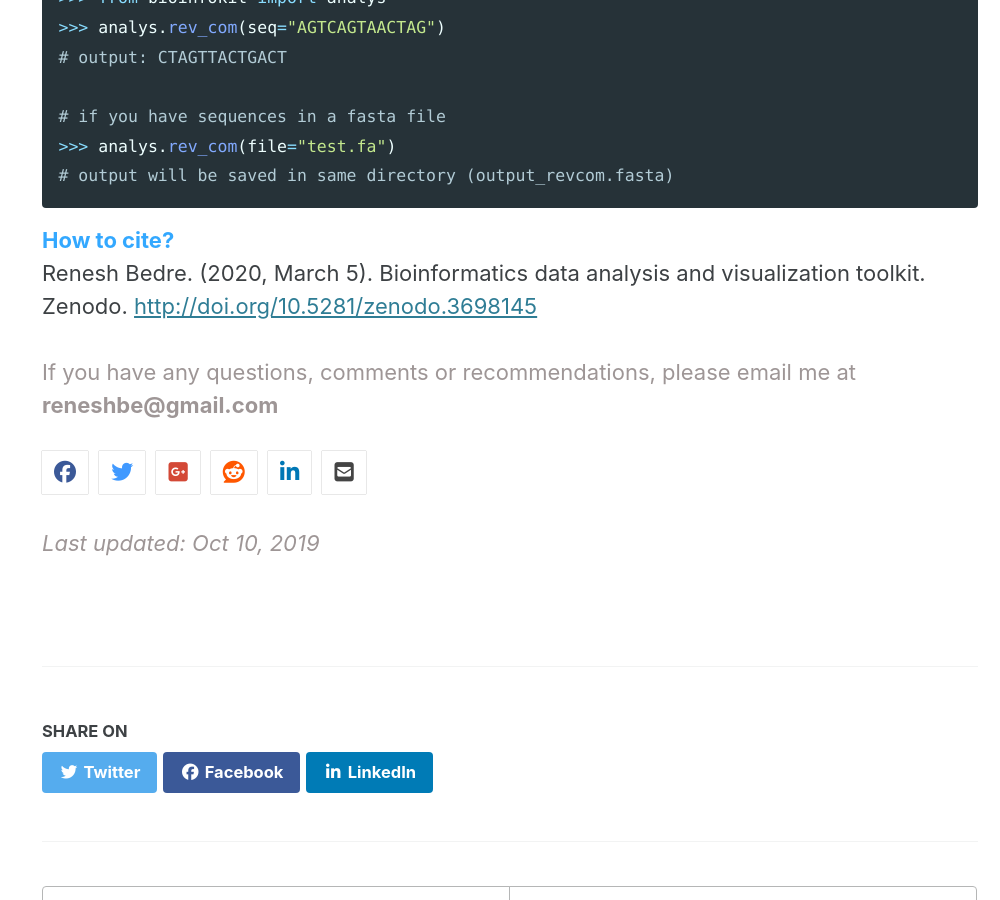
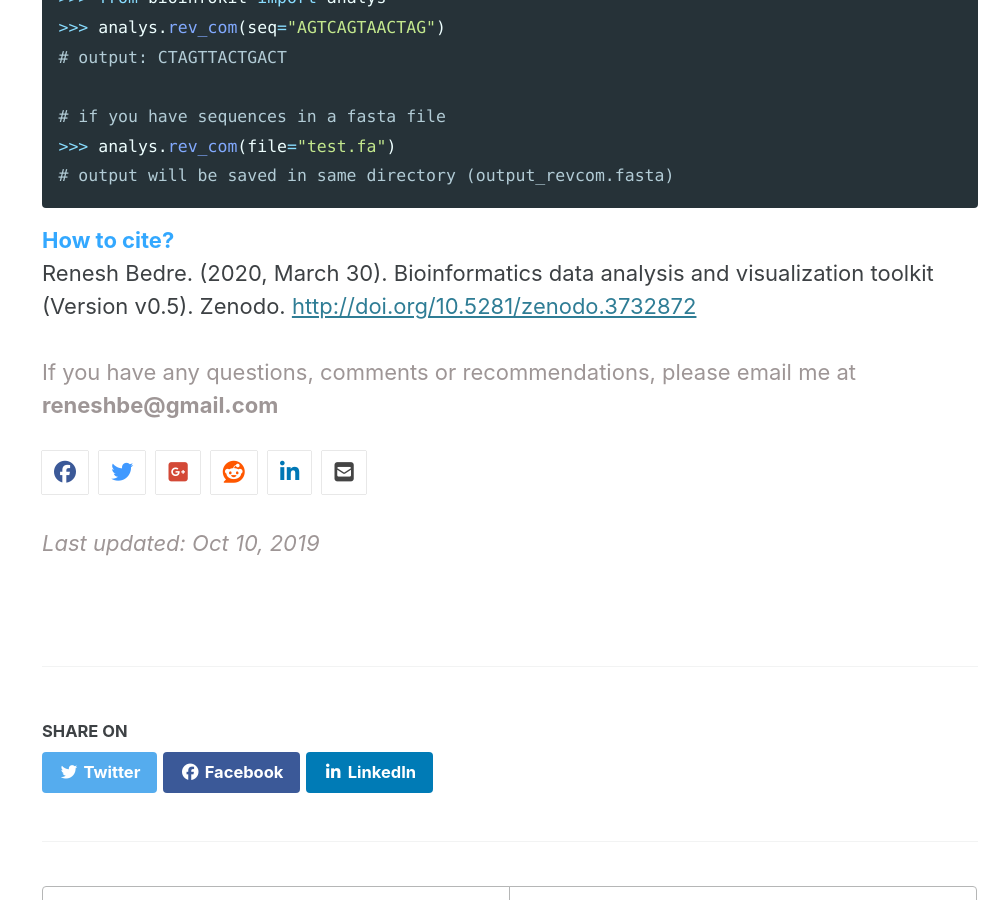
Before and after one commit to reneshbedre/reneshbedre.github.io, a Jekyll site: the page built from _posts/2019-10-9-revcom.md, in a window 1280 px wide and 900 px high, scrolled down 1309 px. Shown: the whole window, without its empty margins (280-1280 px from the left). Built offline with Jekyll 4.4.1, drawn with Linux system fonts in a browser that asks for light colours; cached includes are drawn as plain includes; nearby versions of some CDN libraries; comment, search, counter and statistics services are not loaded; a style sheet for code colours, icons or effects is not loaded.

Commit message:
new version citation added

```diff
--- a/_includes/cite.html
+++ b/_includes/cite.html
@@ -1,6 +1,7 @@
 <strong style="color:#33a8ff">How to cite?</strong>
 <br>
-Renesh Bedre. (2020, March 5). Bioinformatics data analysis and visualization toolkit. Zenodo. <a href="http://doi.org/10.5281/zenodo.3698145" target="_blank">http://doi.org/10.5281/zenodo.3698145</a>
+Renesh Bedre. (2020, March 30). Bioinformatics data analysis and visualization toolkit (Version v0.5). Zenodo.
+<a href="http://doi.org/10.5281/zenodo.3732872" target="_blank">http://doi.org/10.5281/zenodo.3732872</a>
 <br><br>
 <span style="color:#9e9696">If you have any questions, comments or recommendations, please email me at
 <b>reneshbe@gmail.com</b></span>
```
